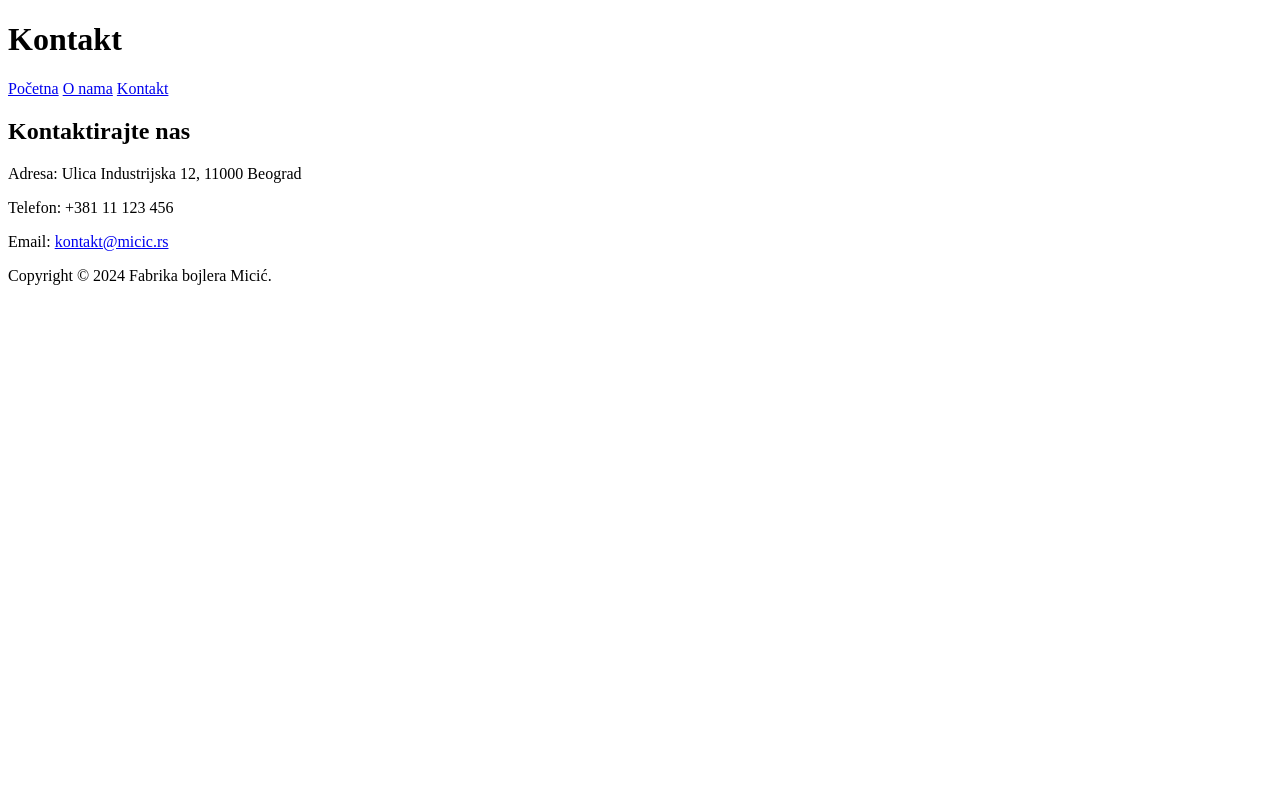
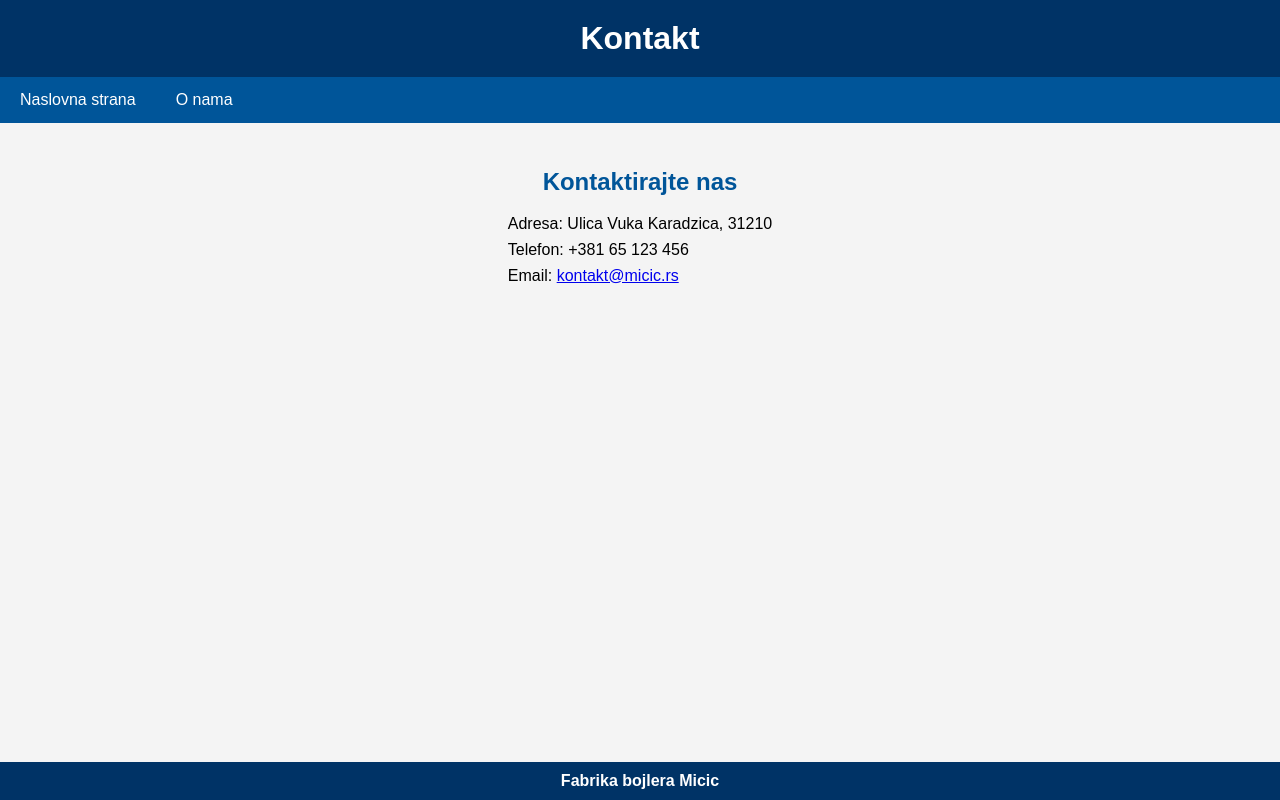
Before and after one commit to I-V-A-N-A/fabrika-bojlera, a plain HTML site: page kontakt.html in a window 1280 px wide. Drawn offline with Linux system fonts and the light colour scheme.

Commit message:
kontakt.html

```diff
--- a/kontakt.html
+++ b/kontakt.html
@@ -2,28 +2,112 @@
 <html lang="sr">
 <head>
     <meta charset="UTF-8">
-    <meta name="description" content="Kontakt - Fabrika bojlera Micić">
-    <title>Kontakt - Fabrika bojlera Micić</title>
+    <meta name="viewport" content="width=device-width, initial-scale=1.0">
+    <meta name="description" content="Kontakt - Fabrika bojlera Micic">
+    <title>Kontakt - Fabrika bojlera Micic</title>
+    <style>
+        * {
+            margin: 0;
+            padding: 0;
+            box-sizing: border-box;
+        }
+
+        body {
+            background-color: #f4f4f4;
+            font-family: Arial, sans-serif;
+        }
+
+        .wrapper {
+            display: flex;
+            flex-direction: column;
+            min-height: 100vh;
+        }
+
+        .header {
+            background-color: #003366;
+            color: white;
+            text-align: center;
+            padding: 20px;
+        }
+
+        .nav {
+            background-color: #005599;
+            overflow: hidden;
+        }
+
+        .nav a {
+            float: left;
+            display: block;
+            color: white;
+            text-align: center;
+            padding: 14px 20px;
+            text-decoration: none;
+        }
+        .nav a:hover {
+            background-color: #003366;
+        }
+
+
+
+        .content {
+            flex: 1;
+            max-width: 800px;
+            margin: 20px auto;
+            padding: 20px;
+            line-height: 1.6;
+        }
+
+        h2 {
+            color: #005599;
+            text-align: center;
+            margin-bottom: 10px;
+        }
+
+        p {
+            text-align: justify;
+        }
+
+        footer {
+            background-color: #003366;
+            color: white;
+            text-align: center;
+            padding: 10px;
+            position: relative;
+        }
+
+        .footer-bottom {
+
+            color: white;
+            text-align: center;
+            font-weight: bold;
+        }
+    </style>
 </head>
 <body>
-    <header>
-        <h1>Kontakt</h1>
-        <nav>
-            <a href="index.html">Početna</a>
-            <a href="o-nama.html">O nama</a>
-            <a href="kontakt.html">Kontakt</a>
-        </nav>
-    </header>
+    <div class="wrapper">
+        <div class="header">
+            <h1>Kontakt</h1>
+        </div>
 
-    <section>
-        <h2>Kontaktirajte nas</h2>
-        <p>Adresa: Ulica Industrijska 12, 11000 Beograd</p>
-        <p>Telefon: +381 11 123 456</p>
-        <p>Email: <a href="mailto:kontakt@micic.rs">kontakt@micic.rs</a></p>
-    </section>
+        <div class="nav">
+            <a href="index.html">Naslovna strana</a>
+            <a href="onama.html">O nama</a>
 
-    <footer>
-        <p>Copyright © 2024 Fabrika bojlera Micić.</p>
-    </footer>
+        </div>
+
+        <div class="content">
+            <h2>Kontaktirajte nas</h2>
+            <p>Adresa: Ulica Vuka Karadzica, 31210</p>
+            <p>Telefon: +381 65 123 456</p>
+            <p>Email: <a href="mailto:kontakt@micic.rs">kontakt@micic.rs</a></p>
+        </div>
+
+        <footer>
+            <p></p>
+            <div class="footer-bottom">
+                Fabrika bojlera Micic
+            </div>
+        </footer>
+    </div>
 </body>
 </html>
```
